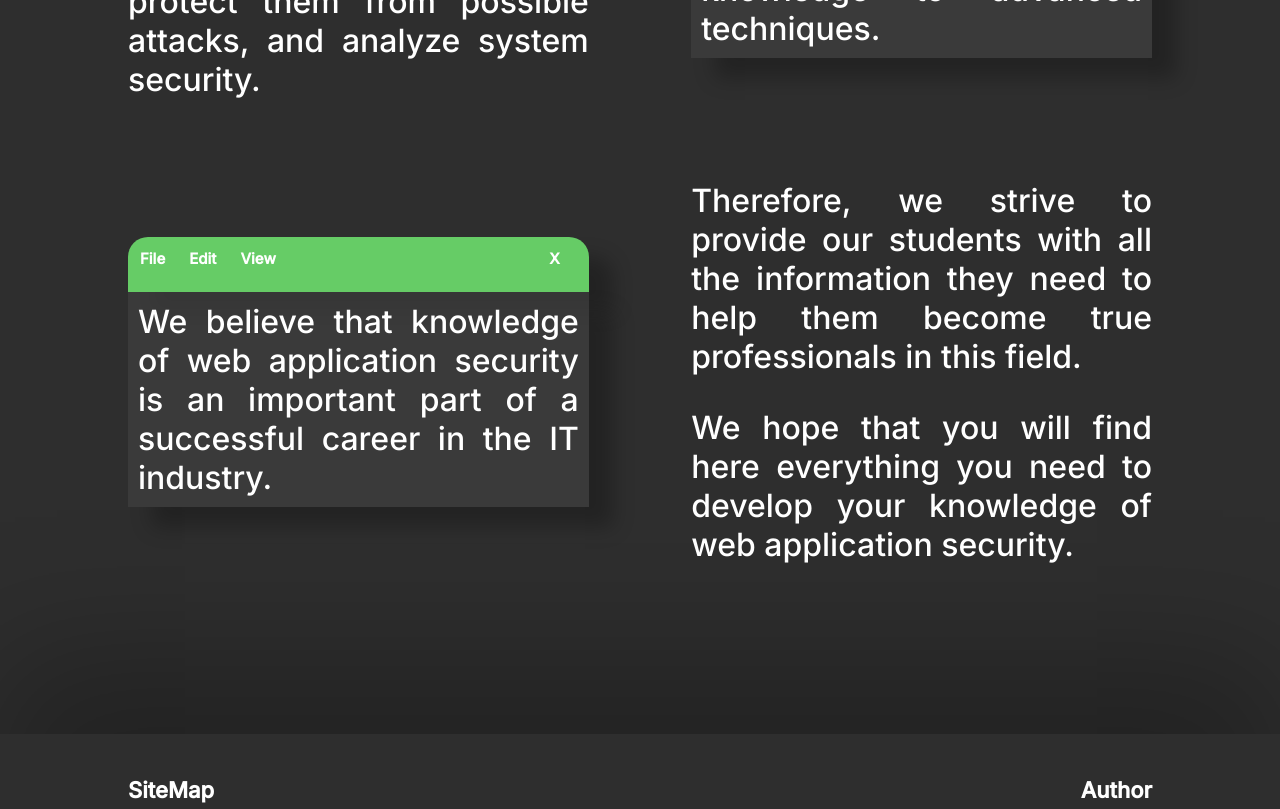
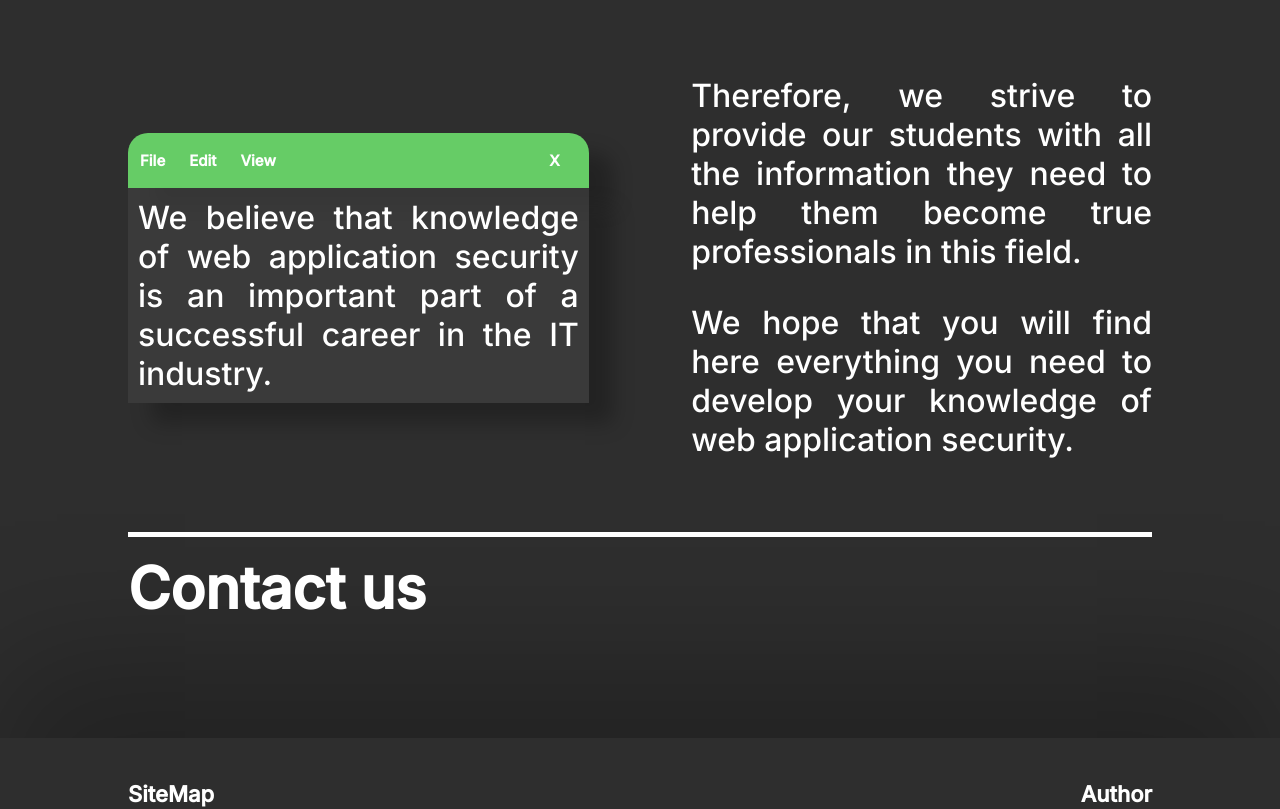
Before and after one commit to Rikishi1742/Diplom_FullStack_V8-HochetsaPlakat, a React (Create React App) app in the folder frontend/: page /aboutUs in a window 1280 px wide. Shown: the part 1220-2029 px from the top of the page. Built offline with nearby package versions, Linux system fonts and the light colour scheme; sample sign-in values are in the browser's storage; a web font is replaced by a local one.

Commit message:
jhytdfhgdrg

```diff
--- a/frontend/src/ApolloClient.tsx
+++ b/frontend/src/ApolloClient.tsx
@@ -4,7 +4,7 @@ import apolloLogger from 'apollo-link-logger';
 import { getTokens, saveTokens } from "./manage-tokens";
 
 function backendApiUrl() {
-  return 'https://localhost:4000/graphql';
+  return 'http://localhost:4000/graphql';
 }
 
 const BACKEND_API_URL = backendApiUrl();
--- /dev/null
+++ b/frontend/src/components/AboutUs/AboutUsContactUs.tsx
@@ -0,0 +1,13 @@
+const AboutUsContactUs = () => {
+    return (
+        <div className="AboutUsContactUs">
+            <h2>Contact us</h2>
+
+            <div>
+
+            </div>
+        </div>
+    );
+}
+
+export default AboutUsContactUs
--- a/frontend/src/components/AboutUs/AboutUsContent.css
+++ b/frontend/src/components/AboutUs/AboutUsContent.css
@@ -14,6 +14,19 @@
 .AboutUsPageContent .Welcome {
     width: 100%;
     margin-top: 15vh;
+}
+
+.AboutUsContactUs {
+    justify-content: center;
+    display: flex;
+    flex-direction: column;
+    width: 100%;
+    height: auto;
+}
+
+.AboutUsContactUs h2 {
+    color: #fff;
+    width: 100%;
 }
 
 
--- a/frontend/src/components/AboutUs/AboutUsContent.tsx
+++ b/frontend/src/components/AboutUs/AboutUsContent.tsx
@@ -1,12 +1,14 @@
 import LazyShow from "../Anims/LazyShow";
+import LazyShow2 from "../Anims/LazyShow2";
 import Footer from "../Footer/Footer";
+import AboutUsContactUs from "./AboutUsContactUs";
 import "./AboutUsContent.css"
 import AboutUsMoreContent from "./AboutusMoreContent";
 
 const AboutUsContent = () => {
     return (
         <>
-            <div className="Container" style={{ height: "auto", display: "flex", justifyContent: "center", alignItems: "center" }}>
+            <div className="Container" style={{ height: "90vh", display: "flex", justifyContent: "center", alignItems: "center" }}>
                 <div className="AboutUsPageContent">
                     <div className="Welcome">
                         <LazyShow>
@@ -28,8 +30,15 @@ const AboutUsContent = () => {
                         </div>
                 </div>
             </div>
-            <div className="Container" style={{flexDirection: "column", marginBottom: "15vh", height: "auto"}}>
+            <div className="Container" style={{flexDirection: "column", height: "auto"}}>
                 <AboutUsMoreContent />
+                <br />
+                <hr />
+                <br />
+            </div>
+
+            <div className="Container" style={{marginBottom: "15vh",height: "auto",flexDirection: "column"}}>
+                <AboutUsContactUs />
             </div>
 
             <Footer/>
--- a/frontend/src/components/AboutUs/ConsoleWindow.tsx
+++ b/frontend/src/components/AboutUs/ConsoleWindow.tsx
@@ -2,7 +2,6 @@ const ConsoleWindow = ({ children } ) => {
     return (
         <>
                 <div className="TitleWindow">
-                    <h3></h3>
                     <div className="Design">
                         <div style={{display: "flex", flexDirection: "row"}}>
                             <p>File</p>
--- a/frontend/src/components/Course/CourseContent.tsx
+++ b/frontend/src/components/Course/CourseContent.tsx
@@ -2,6 +2,7 @@ import ThreeDotsWave from '../Anims/three-dots-wave';
 import { useQuery } from '@apollo/client';
 import { GET_LESSON_BY_ID } from '../../GraphQL/queries';
 import TestButton from '../Education/TestButton';
+import LazyShow from '../Anims/LazyShow';
 
 
 const CourseContent = (props) => {
--- a/frontend/src/components/Education/EducationDescription.tsx
+++ b/frontend/src/components/Education/EducationDescription.tsx
@@ -3,7 +3,7 @@ import { useQuery, gql } from '@apollo/client';
 import { GET_LESSONS } from '../../GraphQL/queries';
 import React from "react";
 import ThreeDotsWave from "../Anims/three-dots-wave";
-import LazyShow from "../Anims/LazyShow";
+import LazyShow2 from "../Anims/LazyShow2";
 
 const EducationDescription = () => {
 
@@ -22,11 +22,11 @@ const EducationDescription = () => {
         <div className='Container' style={{height: "auto", marginTop: "15vh", marginBottom: "15vh"}}>
             <div>
                 {data?.lessons?.map((lesson) => (
-                    <LazyShow>
+                    <LazyShow2>
                         <EducationLesson key={lesson}
                         items={lesson}
                         />
-                    </LazyShow>
+                    </LazyShow2>
                 ))}
             </div>
         </div>
--- a/frontend/src/components/Education/EducationLesson.css
+++ b/frontend/src/components/Education/EducationLesson.css
@@ -1,6 +1,8 @@
 .LessonSection {
     width: 100%;
-    height: 75vh;
+    height: auto;
+    margin-top: 2vh;
+    margin-bottom: 4vh;
     display: flex;
     justify-content: center;
     align-items: center;
--- a/frontend/src/components/Education/EducationLesson.tsx
+++ b/frontend/src/components/Education/EducationLesson.tsx
@@ -12,7 +12,7 @@ const EducationLesson = (props) => {
         <>
             <div className="LessonSection">
                 <div>
-                    <h2>{props.items.name}</h2>
+                    <h2>{(props.items.name).toString()}</h2>
                     <p>{props.items.description}</p>
 
                     <div className='TestsSection'>
--- a/frontend/src/css/index.css
+++ b/frontend/src/css/index.css
@@ -155,6 +155,11 @@ ul {
     margin: 12px;
   }
 
+.TitleWindow {
+  align-items: center;
+  display: flex;
+}
+
 
 .ConsoleWindow
 {
```
